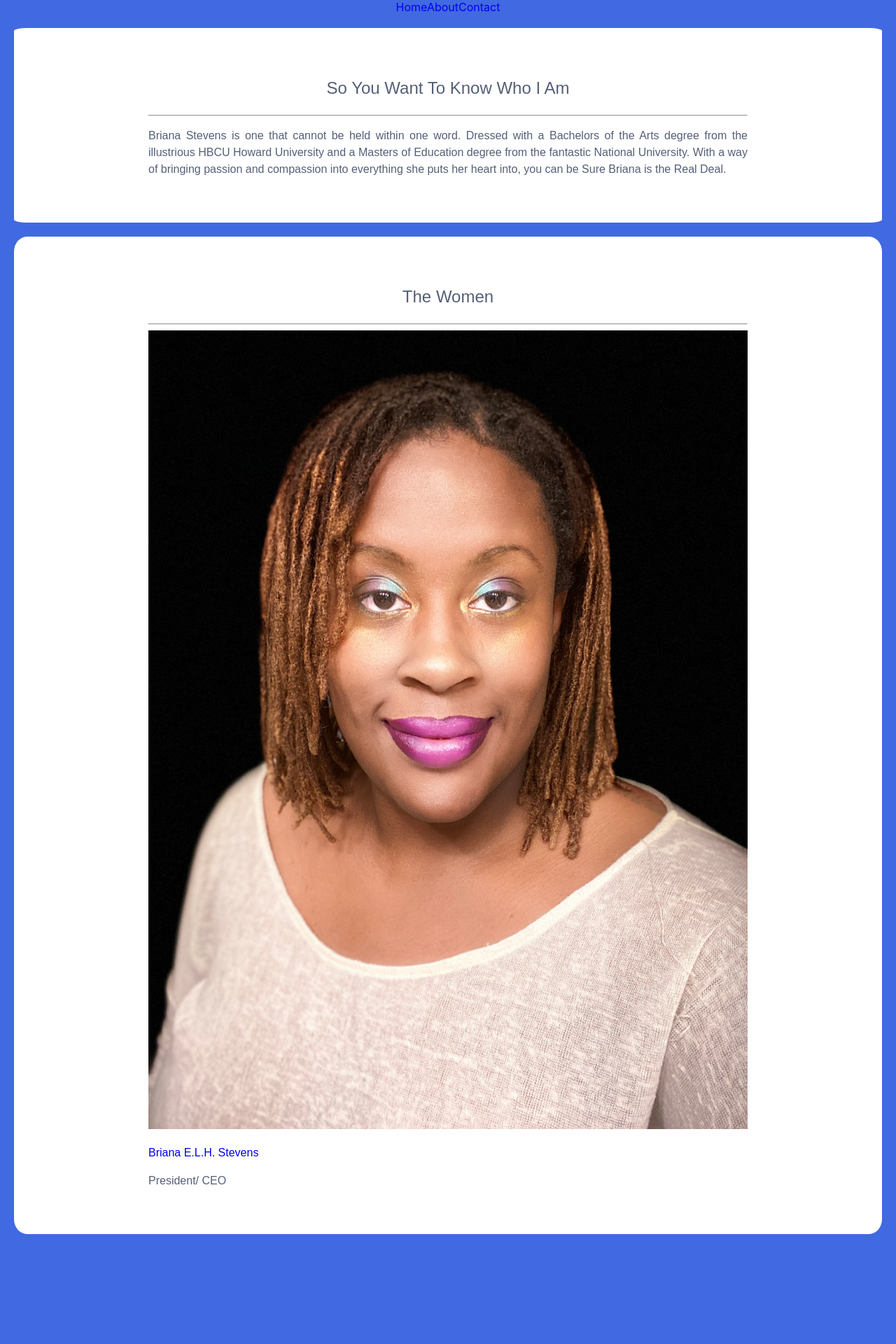
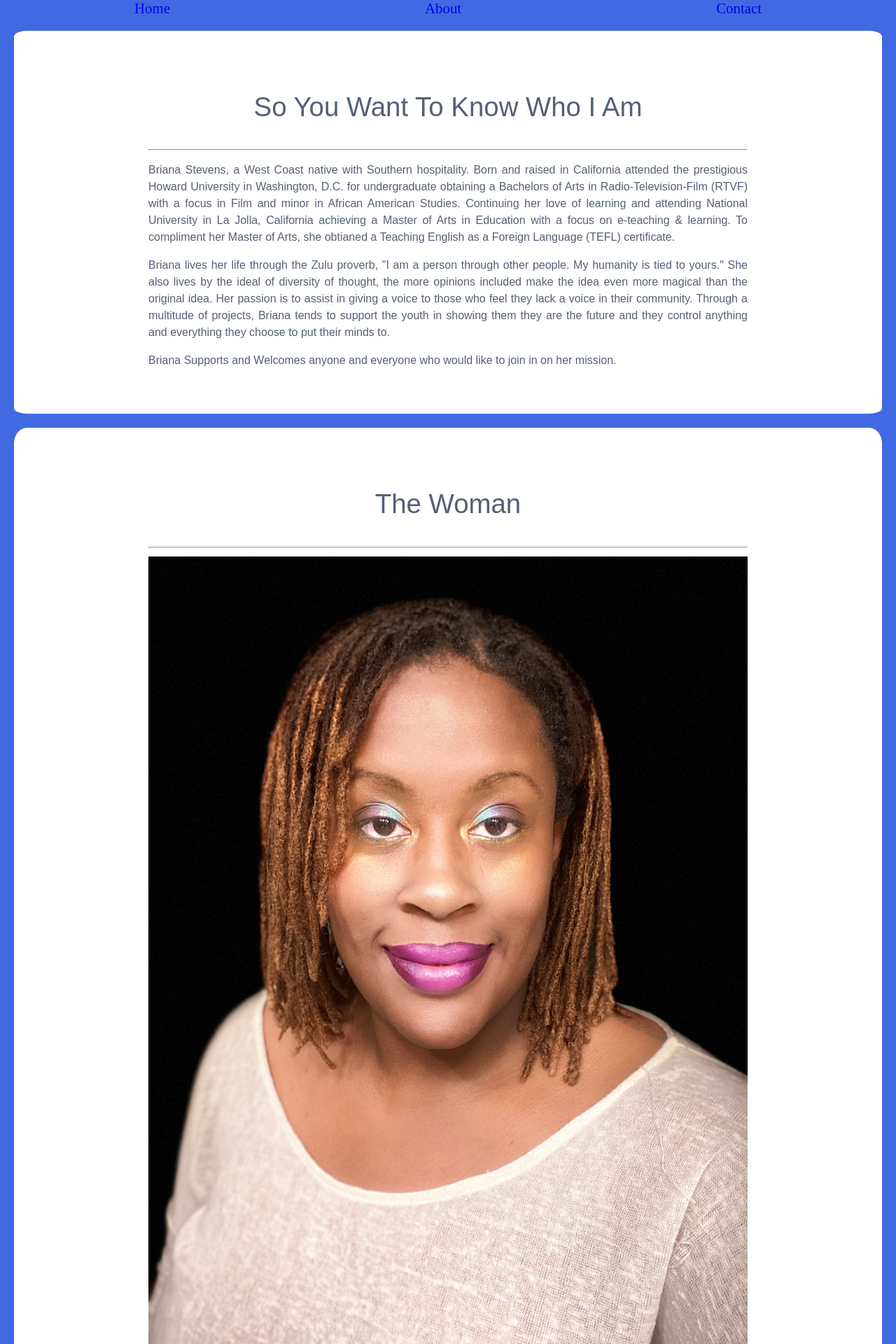
Before and after one commit to JustSpokenCodes/crownyourrights, a React (Create React App) app in the folder crownyr/: page /about in a window 1280 px wide. Shown: the top 1920 px of the page at 70% size. Before the commit the page ends 1783 px from the top, so only its background shows below. Built offline with nearby package versions, Linux system fonts and the light colour scheme.

Commit message:
focusing on just the about

```diff
--- a/crownyr/src/App.css
+++ b/crownyr/src/App.css
@@ -1,7 +1,22 @@
+* {
+  box-sizing: border-box;
+}
 .App{
   text-align: center;
-  color: silver;;
+  color: silver;
+  font: 1.6rem lucia;
 }
 html{
   background-color: #4169e1;
 }
+
+header nav {
+  display: flex;
+  justify-content: space-around;
+  font: 1.3rem lucia;
+  margin: 0 10px;
+}
+
+.footer {
+
+}
--- a/crownyr/src/App.js
+++ b/crownyr/src/App.js
@@ -23,6 +23,11 @@ function App() {
         <Route path='/about' component={About} />
         <Route path='/contact' component={Contact} />
       </Switch>
+      <footer>
+        <div className="footer">
+          <h3><b>C</b><i>rown</i> <b>Y</b><i>our</i> <b>R</b><i>ights</i> goal is to give support and guidance to youth adults on being independent through mentorship.</h3>
+        </div>
+      </footer>
     </div>
   );
 }
--- a/crownyr/src/components/About.js
+++ b/crownyr/src/components/About.js
@@ -4,7 +4,7 @@ import './about.scss';
 const About = () => {
     const team = [
         {
-            name: 'Briana E.L.H. Stevens',
+            name: 'Briana E.L. Stevens',
             profile: '#',
             img: './img/briaCoverphoto.jpg',
             role: 'President/ CEO',
@@ -17,11 +17,17 @@ const About = () => {
                 <h1 className='card-title'> So You Want To Know Who I Am</h1>
                 <hr />
                 <p>
-                    Briana Stevens is one that cannot be held within one word. Dressed with a Bachelors of the Arts degree from the illustrious HBCU Howard University and a Masters of Education degree from the fantastic National University. With a way of bringing passion and compassion into everything she puts her heart into, you can be Sure Briana is the Real Deal.
+                    Briana Stevens, a West Coast native with Southern hospitality. Born and raised in California attended the prestigious Howard University in Washington, D.C. for undergraduate obtaining a Bachelors of Arts in Radio-Television-Film (RTVF) with a focus in Film and minor in African American Studies. Continuing her love of learning and attending National University in La Jolla, California achieving a Master of Arts in Education with a focus on e-teaching & learning. To compliment her Master of Arts, she obtianed a Teaching English as a Foreign Language (TEFL) certificate.
+                </p>
+                <p>
+                    Briana lives her life through the Zulu proverb, "I am a person through other people. My humanity is tied to yours." She also lives by the ideal of diversity of thought, the more opinions included make the idea even more magical than the original idea. Her passion is to assist in giving a voice to those who feel they lack a voice in their community. Through a multitude of projects, Briana tends to support the youth in showing them they are the future and they control anything and everything they choose to put their minds to.
+                </p>
+                <p>
+                    Briana Supports and Welcomes anyone and everyone who would like to join in on her mission.
                 </p>
             </section>
             <section className='card'>
-                <h1 className='card-title'> The Women </h1>
+                <h1 className='card-title'> The Woman </h1>
                 <hr />
                 <div className='team'>
                     {
--- a/crownyr/src/components/Home.js
+++ b/crownyr/src/components/Home.js
@@ -9,15 +9,9 @@ const Home = () => {
                 </div>
             </header>
             <section>
-                <p>Coming Soon...</p>
+                <p className="info">Coming Soon...</p>
                 <h1><b>C</b><i>rown</i> <b>Y</b><i>our</i> <b>R</b><i>ights</i></h1>
-
             </section>
-            <footer>
-                <div className="footer">
-                    <h3><b>C</b><i>rown</i> <b>Y</b><i>our</i> <b>R</b><i>ights</i> goal is to give support and guidance to youth adults on being independent through mentorship.</h3>
-                </div>
-            </footer>
         </div>
     )
 }
--- a/crownyr/src/components/home.scss
+++ /dev/null
@@ -1,5 +0,0 @@
-header {
-    display: flex;
-    justify-content: space-between;
-    align-items: center;
-}
```
